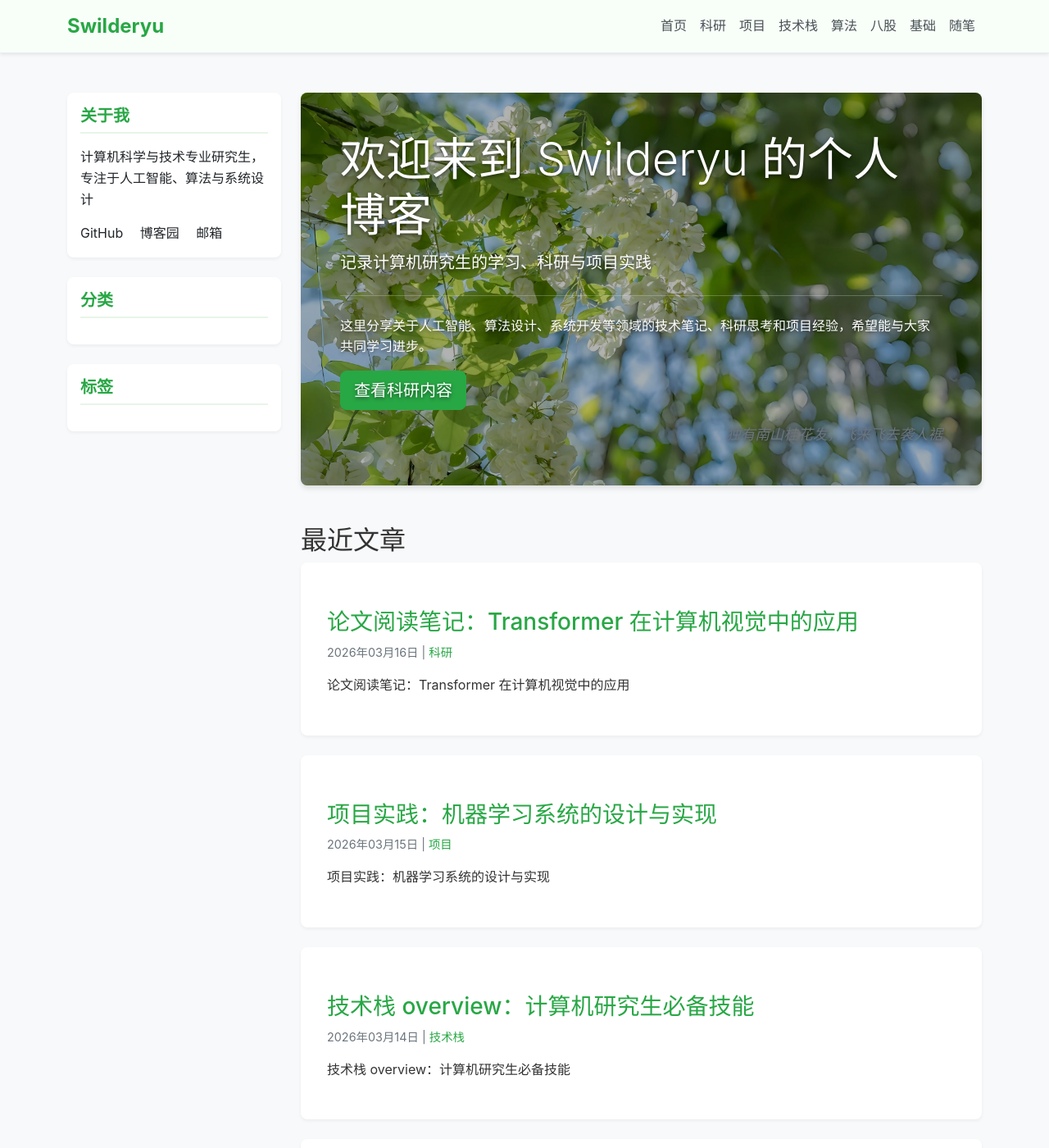
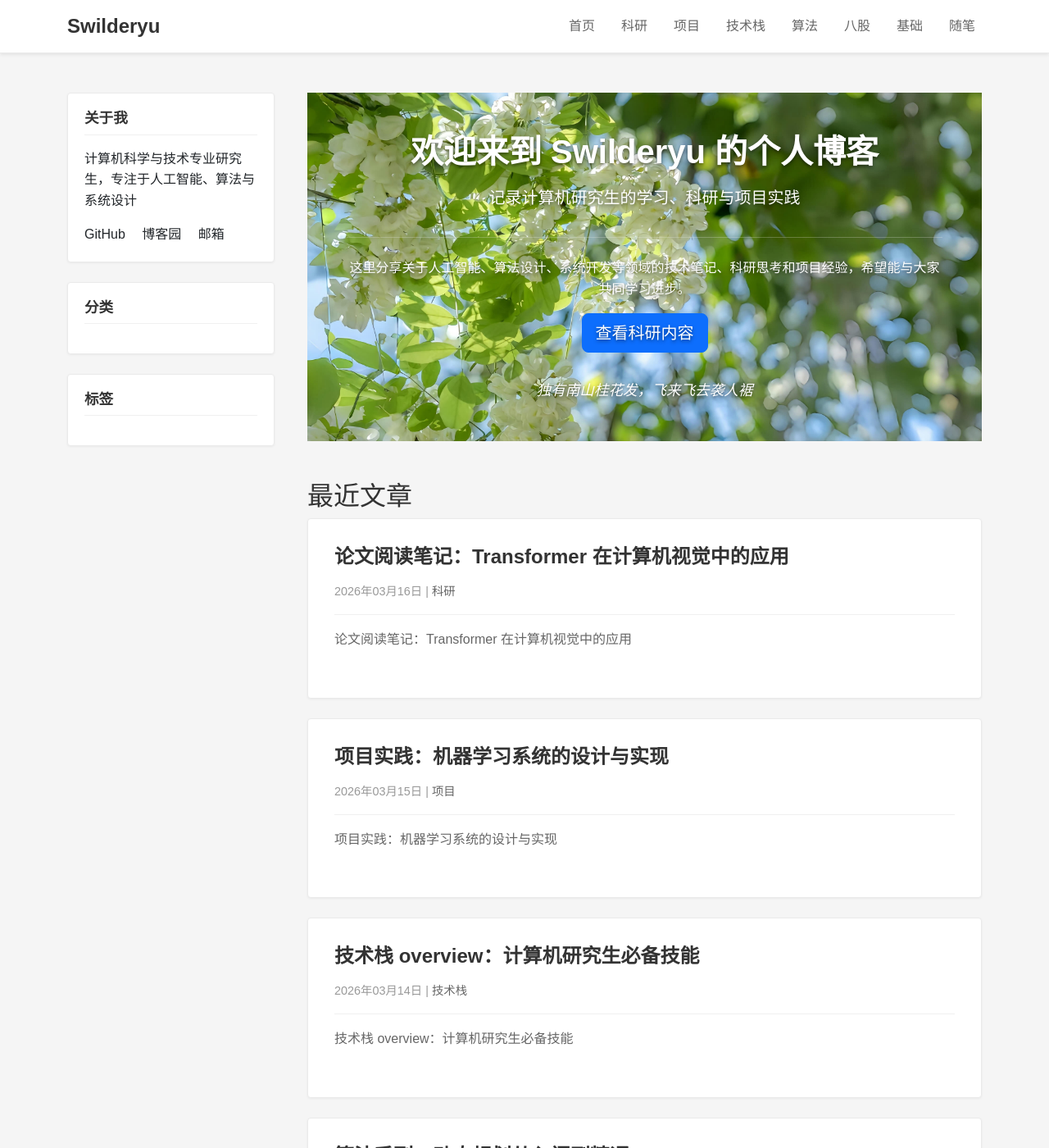
Before and after one commit to swilderyude/swilderyuede.github.io, a Jekyll site: the page built from index.md, in a window 1280 px wide and 1400 px high. Shown: the whole window at 82% size. Built offline with Jekyll 4.4.1, drawn with Linux system fonts in a browser that asks for light colours.

Commit message:
Update blog style to match reference design more closely

```diff
--- a/assets/css/style.css
+++ b/assets/css/style.css
@@ -1,103 +1,123 @@
 /* 全局样式 */
 body {
-  font-family: -apple-system, BlinkMacSystemFont, 'Segoe UI', Roboto, 'Helvetica Neue', Arial, sans-serif;
+  font-family: 'Microsoft YaHei', Arial, sans-serif;
   line-height: 1.6;
   color: #333;
-  background-color: #f8f9fa;
+  background-color: #f5f5f5;
+  margin: 0;
+  padding: 0;
 }
 
 /* 导航栏 */
 .navbar {
-  border-bottom: 1px solid #e9ecef;
-  background-color: #f8fff8 !important;
+  border-bottom: 1px solid #eaeaea;
+  background-color: #fff !important;
+  box-shadow: 0 2px 4px rgba(0,0,0,0.05);
 }
 
 .navbar-brand {
   font-weight: bold;
   font-size: 1.5rem;
-  color: #28a745 !important;
+  color: #333 !important;
 }
 
 .nav-link {
-  color: #495057 !important;
+  color: #666 !important;
+  font-size: 1rem;
+  margin-left: 1rem;
 }
 
 .nav-link:hover {
-  color: #28a745 !important;
+  color: #007bff !important;
 }
 
 /* 封面样式 */
 .jumbotron {
   position: relative;
   overflow: hidden;
-  border-radius: 8px;
-  box-shadow: 0 4px 6px rgba(0,0,0,0.1);
+  border-radius: 0;
+  box-shadow: none;
+  margin-bottom: 2rem;
+  padding: 4rem 2rem;
+  background: linear-gradient(rgba(0,0,0,0.5), rgba(0,0,0,0.5)), url('/assets/images/cover.jpg');
+  background-size: cover;
+  background-position: center;
+  color: white;
+  text-align: center;
+}
+
+.jumbotron h1 {
+  font-size: 2.5rem;
+  font-weight: bold;
+  margin-bottom: 1rem;
+}
+
+.jumbotron .lead {
+  font-size: 1.25rem;
   margin-bottom: 2rem;
 }
 
-.jumbotron::before {
-  content: '';
-  position: absolute;
-  top: 0;
-  left: 0;
-  right: 0;
-  bottom: 0;
-  background: rgba(0,0,0,0.3);
-  z-index: 1;
+.jumbotron .poem {
+  margin-top: 2rem;
+  font-style: italic;
+  font-size: 1.1rem;
 }
 
-.jumbotron > * {
-  position: relative;
-  z-index: 2;
-}
-
-/* 文章样式 */
-article {
-  background-color: #fff;
-  padding: 2rem;
-  margin-bottom: 2rem;
-  border-radius: 8px;
-  box-shadow: 0 2px 4px rgba(0,0,0,0.05);
-  transition: transform 0.3s ease, box-shadow 0.3s ease;
-}
-
-article:hover {
-  transform: translateY(-5px);
-  box-shadow: 0 5px 15px rgba(0,0,0,0.1);
-}
-
-article h2 {
-  margin-top: 0;
-  padding-bottom: 0.5rem;
-  border-bottom: 2px solid #e8f5e8;
-  color: #28a745;
-}
-
-article h3 {
-  color: #343a40;
-  margin-top: 1.5rem;
-}
-
-article .meta {
-  color: #6c757d;
-  font-size: 0.9rem;
-  margin-bottom: 1rem;
+/* 主容器 */
+.container {
+  max-width: 1140px;
 }
 
 /* 侧边栏 */
+.col-md-3 {
+  padding-right: 20px;
+}
+
+.sticky-top {
+  top: 2rem;
+}
+
 .card {
-  border: none;
-  box-shadow: 0 2px 4px rgba(0,0,0,0.05);
-  border-radius: 8px;
-  margin-bottom: 1.5rem;
+  border: 1px solid #eaeaea;
+  border-radius: 4px;
+  box-shadow: 0 1px 3px rgba(0,0,0,0.05);
+  margin-bottom: 20px;
+  background-color: #fff;
+}
+
+.card-body {
+  padding: 1.25rem;
 }
 
 .card-title {
+  font-size: 1.1rem;
   font-weight: bold;
   margin-bottom: 1rem;
   padding-bottom: 0.5rem;
-  border-bottom: 2px solid #e8f5e8;
-  color: #28a745;
+  border-bottom: 1px solid #f0f0f0;
+  color: #333;
+}
+
+/* 分类列表 */
+.list-unstyled {
+  padding-left: 0;
+}
+
+.list-unstyled li {
+  margin-bottom: 0.5rem;
+}
+
+.list-unstyled li a {
+  color: #666;
+  text-decoration: none;
+  display: block;
+  padding: 0.3rem 0;
+  transition: all 0.3s ease;
+}
+
+.list-unstyled li a:hover {
+  color: #007bff;
+  padding-left: 5px;
 }
 
 /* 标签样式 */
@@ -107,77 +127,170 @@ article .meta {
 }
 
 .badge {
-  background-color: #e8f5e8 !important;
-  color: #28a745 !important;
-  border: 1px solid #d4edda;
+  background-color: #f0f0f0 !important;
+  color: #666 !important;
+  border: 1px solid #e0e0e0;
+  border-radius: 3px;
+  padding: 0.3rem 0.6rem;
+  margin: 0.2rem;
+  font-size: 0.85rem;
+  font-weight: normal;
+  transition: all 0.3s ease;
+}
+
+.badge:hover {
+  background-color: #e0e0e0 !important;
+  color: #333 !important;
+  text-decoration: none;
+}
+
+/* 文章列表 */
+.col-md-9 {
+  padding-left: 20px;
+}
+
+.posts-list {
+  margin-top: 0;
+}
+
+article {
+  background-color: #fff;
+  border: 1px solid #eaeaea;
+  border-radius: 4px;
+  padding: 2rem;
+  margin-bottom: 20px;
+  box-shadow: 0 1px 3px rgba(0,0,0,0.05);
+  transition: all 0.3s ease;
+}
+
+article:hover {
+  box-shadow: 0 3px 6px rgba(0,0,0,0.1);
+  transform: translateY(-2px);
+}
+
+article h3 {
+  font-size: 1.5rem;
+  font-weight: bold;
+  margin-bottom: 1rem;
+}
+
+article h3 a {
+  color: #333;
+  text-decoration: none;
+  transition: color 0.3s ease;
+}
+
+article h3 a:hover {
+  color: #007bff;
+}
+
+article .meta {
+  color: #999;
+  font-size: 0.9rem;
+  margin-bottom: 1rem;
+  padding-bottom: 1rem;
+  border-bottom: 1px solid #f0f0f0;
+}
+
+article .meta a {
+  color: #666;
+  text-decoration: none;
+}
+
+article .meta a:hover {
+  color: #007bff;
+}
+
+article p {
+  color: #666;
+  line-height: 1.8;
+  margin-bottom: 1.5rem;
+}
+
+/* 阅读更多按钮 */
+.read-more {
+  display: inline-block;
+  color: #007bff;
+  text-decoration: none;
+  font-size: 0.9rem;
+  transition: color 0.3s ease;
+}
+
+.read-more:hover {
+  color: #0056b3;
+  text-decoration: underline;
+}
+
+/* 页脚 */
+footer {
+  border-top: 1px solid #eaeaea;
+  background-color: #fff;
+  padding: 2rem 0;
+  margin-top: 2rem;
+}
+
+footer p {
+  color: #999;
+  font-size: 0.9rem;
+  margin: 0;
 }
 
 /* 响应式设计 */
 @media (max-width: 768px) {
   .col-md-3 {
+    padding-right: 15px;
     margin-bottom: 2rem;
+  }
+
+  .col-md-9 {
+    padding-left: 15px;
   }
 
   .jumbotron {
     padding: 3rem 1rem;
+  }
+
+  .jumbotron h1 {
+    font-size: 2rem;
+  }
+
+  article {
+    padding: 1.5rem;
   }
 }
 
 /* 代码块样式 */
 pre {
   background-color: #f8f9fa;
-  border: 1px solid #e9ecef;
+  border: 1px solid #eaeaea;
   border-radius: 4px;
   padding: 1rem;
   overflow-x: auto;
+  font-size: 0.9rem;
 }
 
 code {
-  font-family: 'SFMono-Regular', Consolas, 'Liberation Mono', Menlo, monospace;
+  font-family: 'Consolas', 'Monaco', 'Courier New', monospace;
   font-size: 0.9rem;
+  color: #c7254e;
+  background-color: #f9f2f4;
+  padding: 0.2rem 0.4rem;
+  border-radius: 3px;
 }
 
-/* 链接样式 */
-a {
-  color: #28a745;
-  text-decoration: none;
-  transition: color 0.3s ease;
-}
-
-a:hover {
-  color: #218838;
-  text-decoration: underline;
-}
-
-/* 按钮样式 */
-.btn-primary {
-  background-color: #28a745 !important;
-  border-color: #28a745 !important;
-  transition: background-color 0.3s ease, border-color 0.3s ease;
-}
-
-.btn-primary:hover {
-  background-color: #218838 !important;
-  border-color: #1e7e34 !important;
-}
-
-/* 页脚 */
-footer {
-  border-top: 1px solid #e9ecef;
-  background-color: #f8fff8;
-}
-
-/* 列表样式 */
-ul, ol {
-  padding-left: 1.5rem;
+pre code {
+  background-color: transparent;
+  padding: 0;
+  color: #333;
 }
 
 /* 引用样式 */
 blockquote {
-  border-left: 4px solid #28a745;
+  border-left: 4px solid #007bff;
   padding-left: 1rem;
   margin: 1rem 0;
-  color: #6c757d;
+  color: #666;
+  font-style: italic;
 }
 
 /* 图片样式 */
@@ -197,25 +310,15 @@ img {
 
 ::-webkit-scrollbar-track {
   background: #f1f1f1;
-  border-radius: 4px;
 }
 
 ::-webkit-scrollbar-thumb {
-  background: #c1e1c1;
+  background: #c1c1c1;
   border-radius: 4px;
 }
 
 ::-webkit-scrollbar-thumb:hover {
-  background: #a8d4a8;
-}
-
-/* 诗词样式 */
-.poem {
-  font-style: italic;
-  color: #6c757d;
-  text-align: right;
-  margin-top: 1rem;
-  font-size: 1.1rem;
+  background: #a8a8a8;
 }
 
 /* 加载动画 */
@@ -236,23 +339,22 @@ article {
 
 /* 分割线样式 */
 hr {
-  border-top: 1px solid #e8f5e8;
+  border-top: 1px solid #eaeaea;
+  margin: 2rem 0;
 }
 
-/* 目录样式 */
-.list-unstyled li {
-  margin-bottom: 0.5rem;
+/* 社交链接 */
+.social-links {
+  margin-top: 1rem;
 }
 
-.list-unstyled li a {
-  display: block;
-  padding: 0.3rem 0;
-  color: #495057;
-  transition: all 0.3s ease;
+.social-links a {
+  color: #666;
+  text-decoration: none;
+  margin-right: 1rem;
+  transition: color 0.3s ease;
 }
 
-.list-unstyled li a:hover {
-  color: #28a745;
-  padding-left: 10px;
-  text-decoration: none;
+.social-links a:hover {
+  color: #007bff;
 }
```
